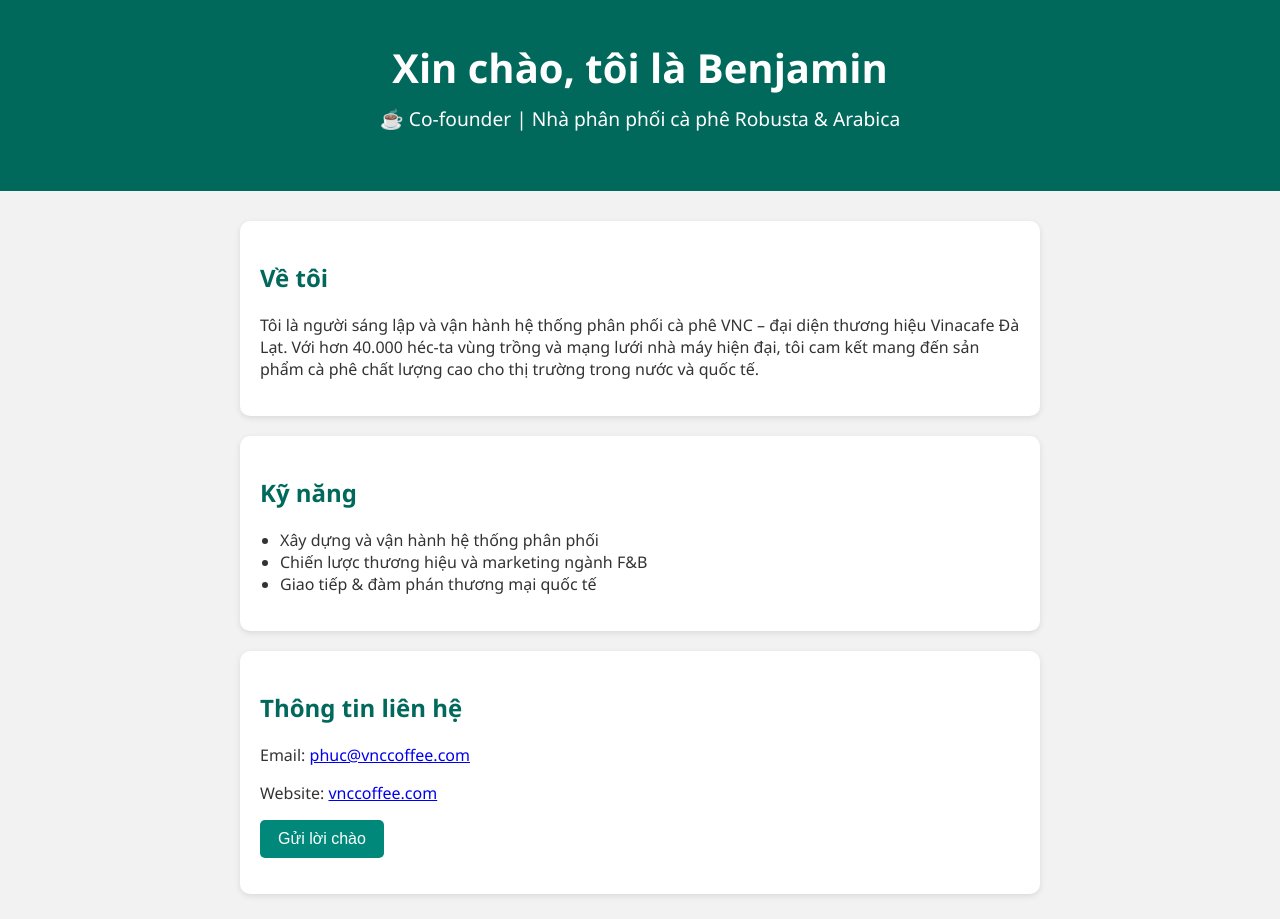
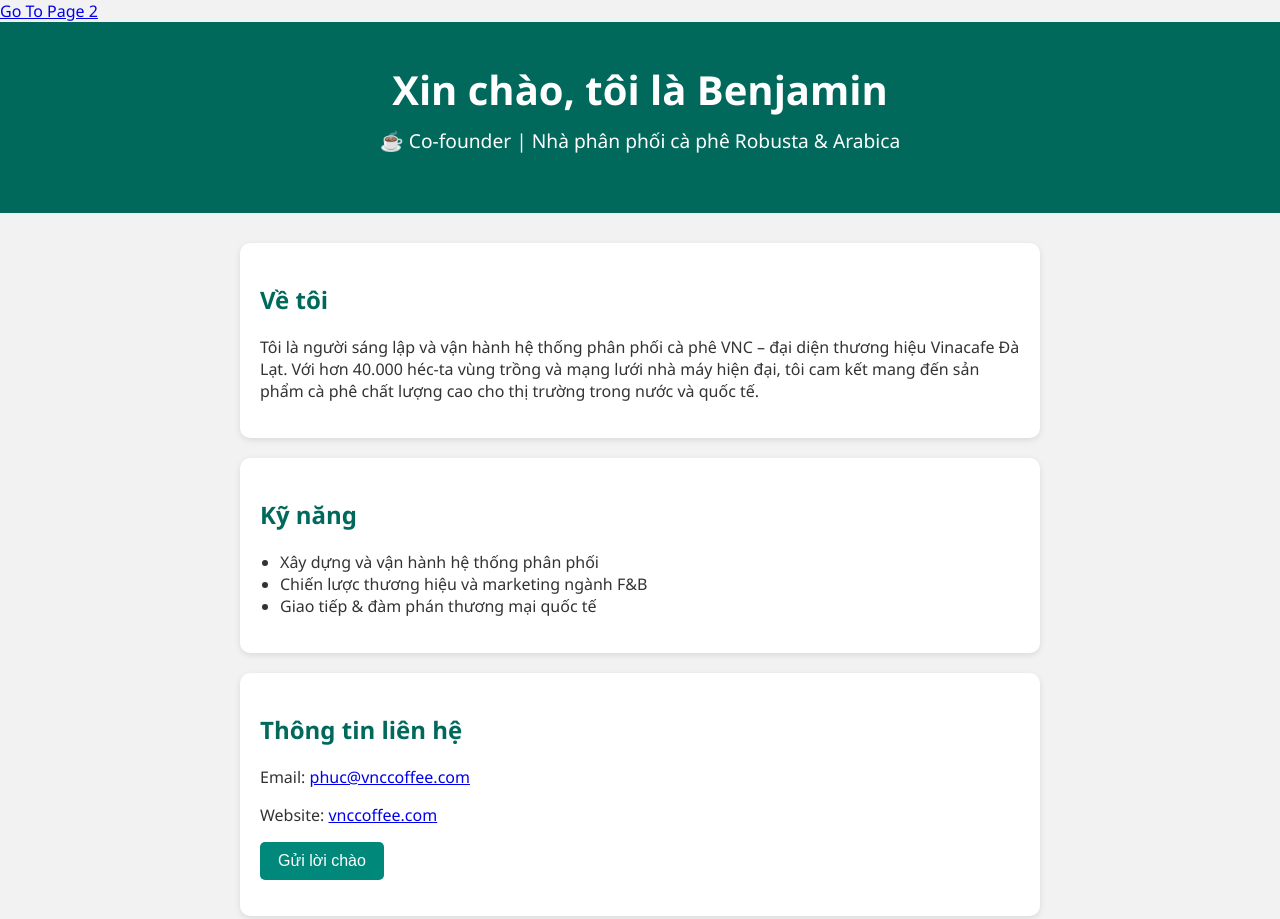
Before and after one commit to PhucTranGia/vnc, a plain HTML site: page index.html in a window 1280 px wide. Shown: the top 919 px of the page. Drawn offline with Linux system fonts and the light colour scheme.

Commit message:
Update index.html

```diff
--- a/index.html
+++ b/index.html
@@ -75,6 +75,7 @@
   </style>
 </head>
 <body>
+  <a href="page3.html">Go To Page 2</a>
 
   <header>
     <h1>Xin chào, tôi là Benjamin</h1>
```
